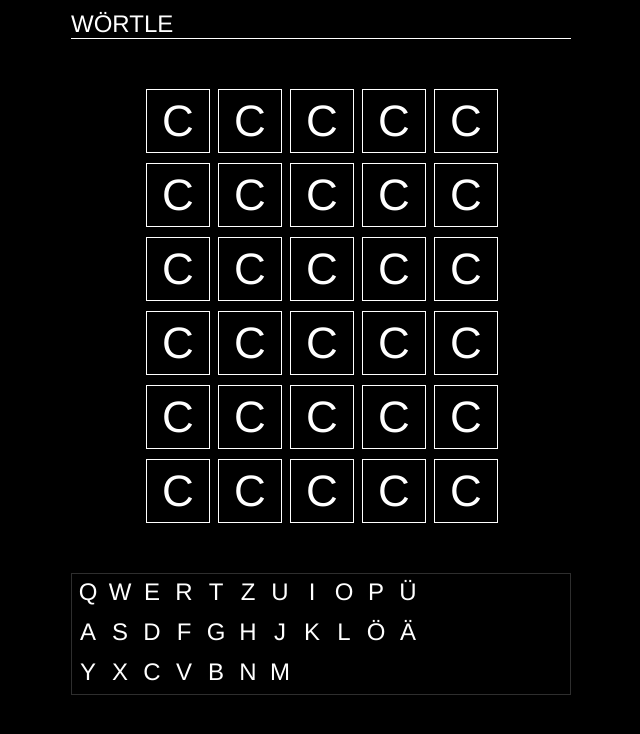
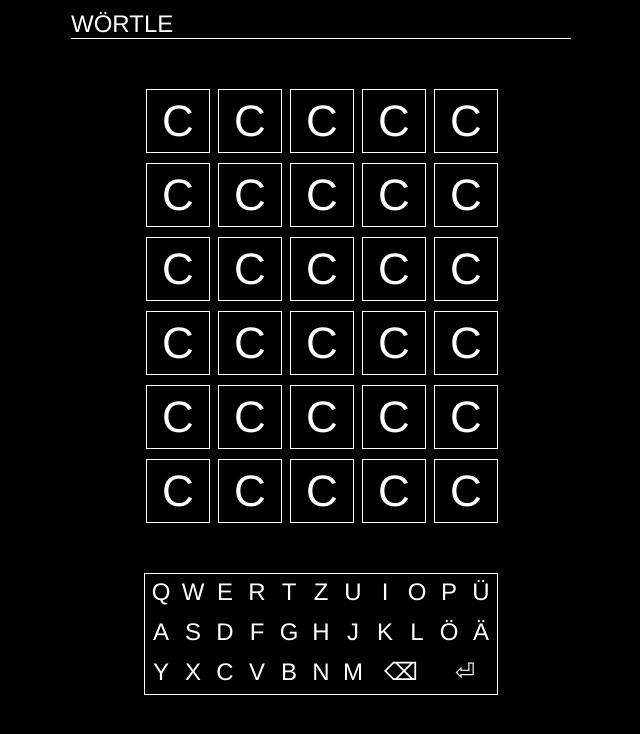
Before and after one commit to johannesschweig/wortle, a Vue app: page / in a window 1280 px wide. Shown: the top 734 px of the page, without its empty margins (319-959 px from the left). Built offline with nearby package versions, Linux system fonts and the light colour scheme.

Commit message:
styling keyboard

```diff
--- a/src/components/Key.vue
+++ b/src/components/Key.vue
@@ -18,7 +18,6 @@ div {
   width: 32px;
   height: 32px;
   /* background-color: #2e2e2e; */
-  border-radius: 4px;
   text-align: center;
   line-height: 36px;
   font-size: 24px;
--- a/src/components/Keyboard.vue
+++ b/src/components/Keyboard.vue
@@ -1,4 +1,6 @@
 <template>
+  <div class='wrapper'>
+    <div class='content'>
       <div class='keyboard'>
         <div
           v-for='row in keys'
@@ -10,6 +12,8 @@
             class='char'
             :char='char'>
           </Key>
+        </div>
+      </div>
     </div>
   </div>
 </template>
@@ -27,7 +31,7 @@ export default {
       keys: [
         ['q', 'w', 'e', 'r', 't', 'z', 'u', 'i', 'o', 'p', 'ü'],
         ['a', 's', 'd', 'f', 'g', 'h', 'j', 'k', 'l', 'ö', 'ä'],
-        ['y', 'x', 'c', 'v', 'b', 'n', 'm']
+        ['y', 'x', 'c', 'v', 'b', 'n', 'm', '⌫', '⏎']
       ]
     }
   }
@@ -35,16 +39,37 @@ export default {
 </script>
 
 <style scoped>
+.wrapper {
+  display: grid;
+  grid-template-columns: auto 1fr auto;
+}
+.content {
+  grid-column: 2/3;
+  display: inline-flex;
+  margin: 0 auto;
+}
 .keyboard {
   display: grid;
   grid-template-rows: 1fr 1fr 1fr;
-  border: 1px solid #2e2e2e;
+  border: 1px solid white;
 }
 
 .row {
   display: grid;
-  grid-template-columns: repeat(12, 32px);
+  grid-template-columns: repeat(11, 32px);
   height: 40px;
 }
 
+/* backspace */
+.row:last-child .char:nth-last-child(2) {
+  grid-column: 8/10;
+  width: 100%;
+}
+
+/* enter */
+.row:last-child .char:nth-last-child(1) {
+  grid-column: 10/12;
+  width: 100%;
+}
+
 </style>
```
Also changed, not shown: src/components/Riddle.vue (indentation only). Lines whose indentation alone changed are shown as unchanged.
